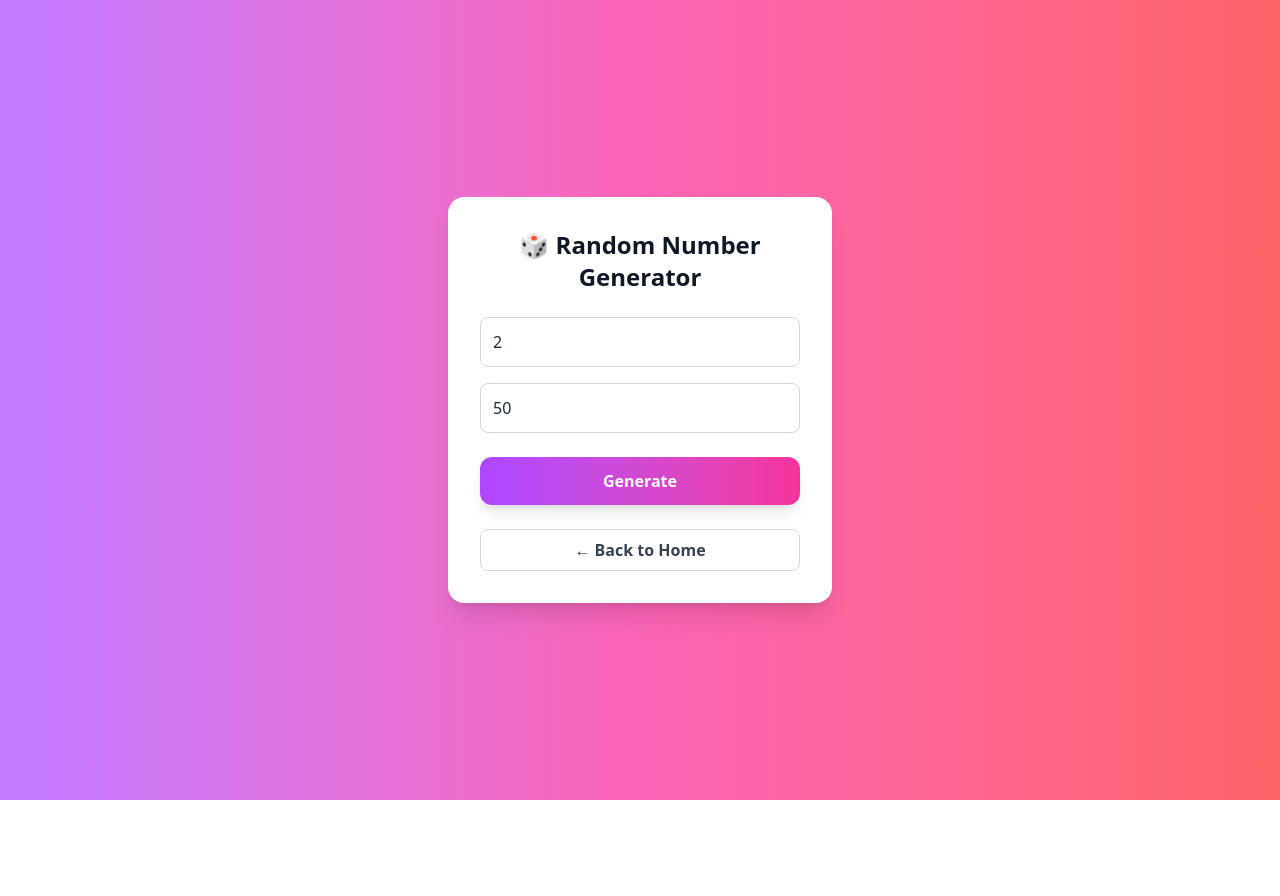
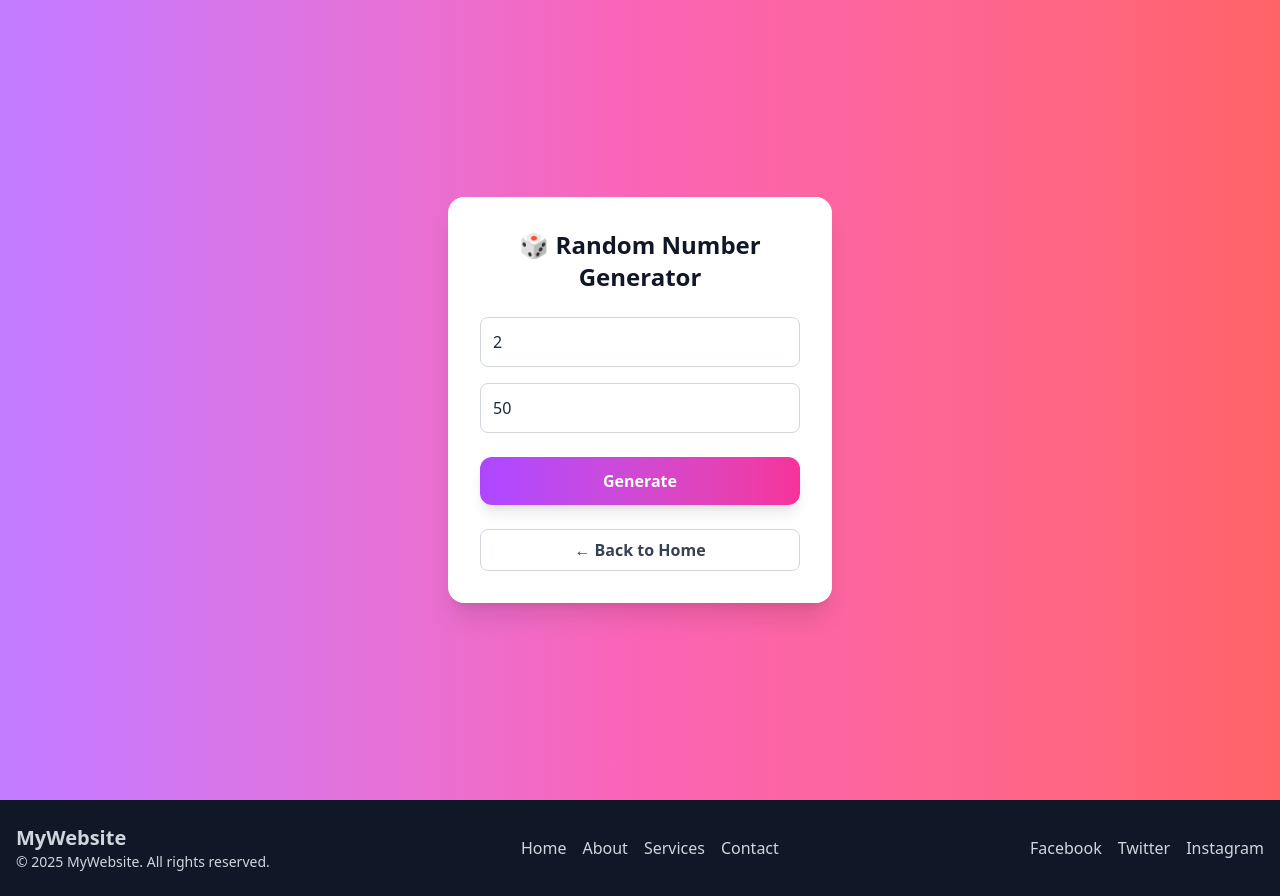
Before and after one commit to sameer-jafar-qadri/cool_projects, a React (Vite) app: page /random in a window 1280 px wide. Before the commit the page ends 800 px from the top, so only its background shows below. Built offline with nearby package versions, Linux system fonts and the light colour scheme.

Commit message:
added footer file

```diff
--- a/src/App.jsx
+++ b/src/App.jsx
@@ -1,16 +1,22 @@
 import './index.css';
  import { BrowserRouter as Router, Routes, Route } from "react-router-dom";
 import Home from './pages/Home'
-import RandomNumberGenerator from "./pages/GeneratorPage";
 import GeneratorPage from './pages/GeneratorPage';
-
+import Footer from './components/Footer'
 export default function App() {
   return (
-    <Router>
-      <Routes>
-        <Route path="/" element={<Home />} />
-        <Route path="/random" element={<GeneratorPage/>} />
-      </Routes>
-    </Router>
+    <>
+
+
+      <Router>
+        <Routes>
+          <Route path="/" element={<Home />} />
+          <Route path="/random" element={<GeneratorPage />} />
+        </Routes>
+      </Router>
+      <Footer/>
+    </>
+
+
   );
 }
--- /dev/null
+++ b/src/components/Footer.jsx
@@ -0,0 +1,31 @@
+
+const Footer = () => {
+    return (
+        <footer className="bg-gray-900 text-gray-300 py-6">
+            <div className="container mx-auto px-4 flex flex-col md:flex-row justify-between items-center">
+                {/* Left Section */}
+                <div className="mb-4 md:mb-0">
+                    <h1 className="text-xl font-bold">MyWebsite</h1>
+                    <p className="text-sm">© {new Date().getFullYear()} MyWebsite. All rights reserved.</p>
+                </div>
+
+                {/* Center Section */}
+                <div className="flex space-x-4 mb-4 md:mb-0">
+                    <a href="#" className="hover:text-white transition-colors">Home</a>
+                    <a href="#" className="hover:text-white transition-colors">About</a>
+                    <a href="#" className="hover:text-white transition-colors">Services</a>
+                    <a href="#" className="hover:text-white transition-colors">Contact</a>
+                </div>
+
+                {/* Right Section */}
+                <div className="flex space-x-4">
+                    <a href="#" className="hover:text-white transition-colors">Facebook</a>
+                    <a href="#" className="hover:text-white transition-colors">Twitter</a>
+                    <a href="#" className="hover:text-white transition-colors">Instagram</a>
+                </div>
+            </div>
+        </footer>
+    );
+};
+
+export default Footer;
```
